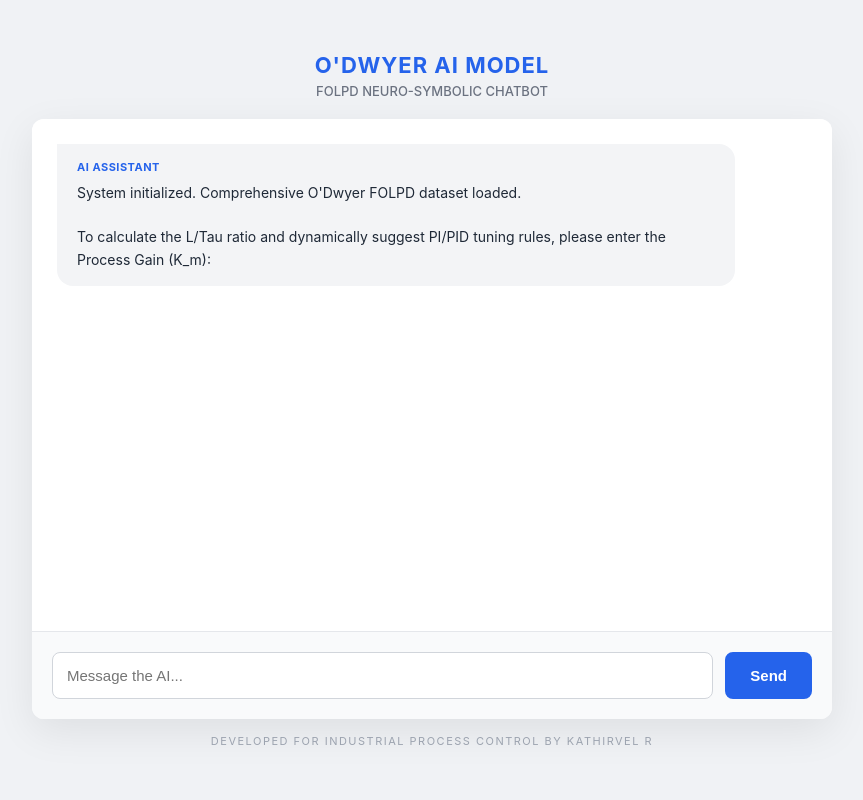
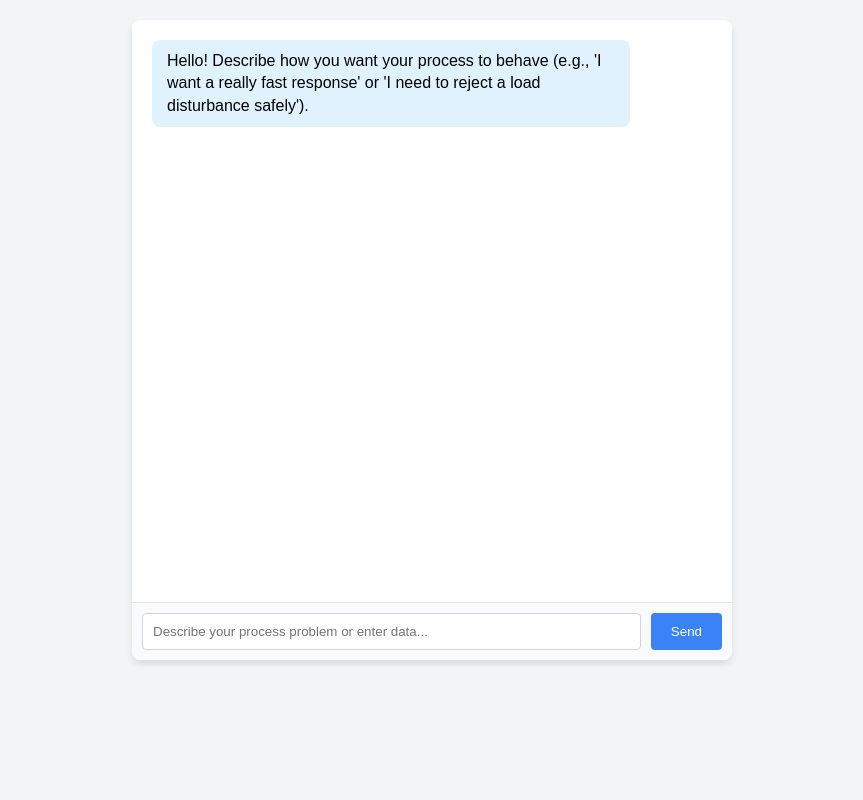
Before and after one commit to RK-kathir/process-control-project, a Flask app: page / in a window 1280 px wide. Shown: the whole page, without its empty margins (208-1071 px from the left). Run offline with Flask 3, Linux system fonts and the light colour scheme.

Commit message:
Update index.html

```diff
--- a/templates/index.html
+++ b/templates/index.html
@@ -3,203 +3,101 @@
 <head>
     <meta charset="UTF-8">
     <meta name="viewport" content="width=device-width, initial-scale=1.0">
-    <title>O'Dwyer SLM | Process Control</title>
+    <title>AI Process Control Tuner</title>
     <style>
-        body { font-family: -apple-system, BlinkMacSystemFont, "Segoe UI", Roboto, Helvetica, Arial, sans-serif; background-color: #f0f2f5; color: #1a1a1a; display: flex; flex-direction: column; align-items: center; justify-content: center; height: 100vh; margin: 0; }
-        .header { text-align: center; margin-bottom: 20px; }
-        .header h1 { margin: 0; color: #2563eb; font-size: 22px; text-transform: uppercase; letter-spacing: 1px; }
-        .header p { margin: 5px 0 0 0; color: #6b7280; font-size: 13px; font-weight: 500; }
-
-        .chat-container { width: 95%; max-width: 800px; background: #ffffff; border-radius: 12px; box-shadow: 0 12px 40px rgba(0,0,0,0.08); display: flex; flex-direction: column; height: 75vh; overflow: hidden; }
-        .chat-log { flex-grow: 1; overflow-y: auto; padding: 25px; background: #ffffff; font-size: 14px; line-height: 1.6; }
-
-        .bot-msg { background-color: #f3f4f6; color: #1f2937; padding: 15px 20px; border-radius: 0px 16px 16px 16px; margin-bottom: 20px; max-width: 85%; align-self: flex-start; }
-        .user-msg { background-color: #2563eb; color: #ffffff; padding: 12px 20px; border-radius: 16px 0px 16px 16px; margin-bottom: 20px; max-width: 80%; align-self: flex-end; margin-left: auto; }
-
-        .ai-label { font-weight: bold; color: #2563eb; font-size: 11px; margin-bottom: 5px; text-transform: uppercase; letter-spacing: 0.5px; }
-
-        .rules-grid { display: grid; grid-template-columns: 1fr; gap: 15px; margin-top: 15px; }
-        .rule-card { background: #ffffff; border: 1px solid #e5e7eb; border-radius: 8px; padding: 15px; box-shadow: 0 2px 5px rgba(0,0,0,0.02); }
-        .rule-title { font-weight: bold; color: #111827; font-size: 15px; border-bottom: 1px solid #e5e7eb; padding-bottom: 8px; margin-bottom: 10px; }
-        .adv-text { color: #059669; font-size: 13px; margin: 8px 0; }
-        .dis-text { color: #dc2626; font-size: 13px; margin: 8px 0; }
-
-        .select-btn { width: 100%; padding: 10px; background: #2563eb; color: white; border: none; border-radius: 6px; font-weight: 600; cursor: pointer; margin-top: 10px; transition: background 0.2s; }
-        .select-btn:hover { background: #1d4ed8; }
-
-        .math-box { font-family: "Courier New", Courier, monospace; background: #1f2937; color: #10b981; padding: 15px; border-radius: 6px; margin-top: 10px; font-size: 13px;}
-        .insight-box { background: #e0f2fe; border-left: 4px solid #0284c7; padding: 12px; margin-top: 15px; border-radius: 4px; font-size: 13.5px; color: #0369a1; }
-
-        .input-area { display: flex; padding: 20px; background: #f9fafb; border-top: 1px solid #e5e7eb; gap: 12px; }
-        input { flex-grow: 1; padding: 14px; border-radius: 8px; border: 1px solid #d1d5db; background: #ffffff; color: #111827; font-size: 15px; transition: border 0.3s; }
-        input:focus { outline: none; border-color: #2563eb; box-shadow: 0 0 0 3px rgba(37,99,235,0.1); }
-        button#submit-btn { padding: 0 25px; background: #2563eb; color: white; font-weight: bold; font-size: 15px; cursor: pointer; border: none; border-radius: 8px; transition: background 0.2s; }
-        button#submit-btn:hover { background: #1d4ed8; }
-
-        .footer { margin-top: 15px; font-size: 11px; color: #9ca3af; text-align: center; letter-spacing: 1.5px; text-transform: uppercase; }
+        body { font-family: Arial, sans-serif; background-color: #f3f4f6; margin: 0; padding: 20px; display: flex; justify-content: center; }
+        .chat-container { width: 100%; max-width: 600px; background: white; border-radius: 8px; box-shadow: 0 4px 6px rgba(0,0,0,0.1); overflow: hidden; display: flex; flex-direction: column; height: 80vh; }
+        .chat-box { flex: 1; padding: 20px; overflow-y: auto; border-bottom: 1px solid #e5e7eb; }
+        .message { margin-bottom: 15px; padding: 10px 15px; border-radius: 8px; max-width: 80%; line-height: 1.4; }
+        .bot-msg { background: #e0f2fe; align-self: flex-start; }
+        .user-msg { background: #3b82f6; color: white; align-self: flex-end; margin-left: auto; }
+        .input-area { display: flex; padding: 10px; background: #f9fafb; }
+        input { flex: 1; padding: 10px; border: 1px solid #d1d5db; border-radius: 4px; outline: none; }
+        button { padding: 10px 20px; background: #3b82f6; color: white; border: none; border-radius: 4px; margin-left: 10px; cursor: pointer; }
+        button:hover { background: #2563eb; }
     </style>
 </head>
 <body>
 
-<div class="header">
-    <h1>O'Dwyer AI Model</h1>
-    <p>FOLPD NEURO-SYMBOLIC CHATBOT</p>
-</div>
-
 <div class="chat-container">
-    <div class="chat-log" id="chatLog"></div>
+    <div class="chat-box" id="chatBox"></div>
     <div class="input-area">
-        <input type="text" id="userInput" placeholder="Message the AI..." onkeypress="handleEnter(event)" autocomplete="off">
-        <button id="submit-btn" onclick="handleUserInput()">Send</button>
+        <input type="text" id="userInput" placeholder="Describe your process problem or enter data..." onkeypress="handleEnter(event)">
+        <button onclick="processInput()">Send</button>
     </div>
 </div>
 
-<div class="footer">
-    DEVELOPED FOR INDUSTRIAL PROCESS CONTROL BY KATHIRVEL R
-</div>
-
 <script>
-    const chatLog = document.getElementById('chatLog');
+    const chatBox = document.getElementById('chatBox');
     const userInput = document.getElementById('userInput');
 
-    let currentState = 'ASK_KM';
+    let state = 'ASK_INTENT';
     let processData = { km: null, tm: null, taum: null };
+    let selectedRuleId = null;
 
+    function addMsg(text, sender) {
+        const div = document.createElement('div');
+        div.className = `message ${sender}-msg`;
+        div.innerHTML = text;
+        chatBox.appendChild(div);
+        chatBox.scrollTop = chatBox.scrollHeight;
+    }
+
+    // Initial Greeting
     setTimeout(() => {
-        addBotMessage("System initialized. Comprehensive O'Dwyer FOLPD dataset loaded.<br><br>To calculate the L/Tau ratio and dynamically suggest PI/PID tuning rules, please enter the Process Gain (K_m):");
+        addMsg("Hello! Describe how you want your process to behave (e.g., 'I want a really fast response' or 'I need to reject a load disturbance safely').", 'bot');
     }, 500);
 
-    function addBotMessage(msg) {
-        chatLog.innerHTML += `<div class="bot-msg"><div class="ai-label">AI Assistant</div>${msg}</div>`;
-        scrollToBottom();
-    }
+    function handleEnter(e) { if (e.key === 'Enter') processInput(); }
 
-    function addUserMessage(msg) {
-        chatLog.innerHTML += `<div class="user-msg">${msg}</div>`;
-        scrollToBottom();
-    }
+    async function processInput() {
+        const text = userInput.value.trim();
+        if (!text) return;
 
-    function scrollToBottom() {
-        chatLog.scrollTop = chatLog.scrollHeight;
-    }
-
-    function handleEnter(e) {
-        if (e.key === 'Enter') handleUserInput();
-    }
-
-    async function handleUserInput() {
-        const input = userInput.value.trim();
-        if (!input) return;
-
-        addUserMessage(input);
+        addMsg(text, 'user');
         userInput.value = '';
 
-        if (currentState === 'ASK_KM') {
-            processData.km = input;
-            addBotMessage(`Recorded K_m = ${input}.<br>Next, enter the Time Constant (T_m) in seconds:`);
-            currentState = 'ASK_TM';
-        }
-        else if (currentState === 'ASK_TM') {
-            processData.tm = input;
-            addBotMessage(`Recorded T_m = ${input}s.<br>Finally, enter the Dead Time (tau_m) in seconds:`);
-            currentState = 'ASK_TAUM';
-        }
-        else if (currentState === 'ASK_TAUM') {
-            processData.taum = input;
-            addBotMessage("Parameters mapped. Analyzing process geometry against O'Dwyer bounds...");
-            currentState = 'WAITING_FOR_SELECTION';
-            await analyzeProcess();
-        }
-        else if (currentState === 'RESET') {
-            processData.km = input;
-            addBotMessage(`Recorded K_m = ${input}.<br>Next, enter the Time Constant (T_m) in seconds:`);
-            currentState = 'ASK_TM';
-        }
-    }
-
-    async function analyzeProcess() {
-        try {
-            const response = await fetch('/api/analyze', {
+        if (state === 'ASK_INTENT') {
+            addMsg("<i>Analyzing your request with AI...</i>", 'bot');
+            const res = await fetch('/api/chat', {
                 method: 'POST',
                 headers: { 'Content-Type': 'application/json' },
-                body: JSON.stringify({ km: processData.km, tm: processData.tm, taum: processData.taum })
+                body: JSON.stringify({ message: text })
             });
-            const data = await response.json();
+            const data = await res.json();
 
-            if(data.status === "error") {
-                addBotMessage(`Calculation Error: ${data.message}. Enter K_m to restart.`);
-                currentState = 'RESET';
-                return;
-            }
+            selectedRuleId = data.rule_id;
+            addMsg(`<b>AI Diagnosis:</b><br><span style="color:#059669">${data.explanation}</span><br><br><b>Selected Rule:</b> ${data.rule_name}<br><br>${data.next_step}`, 'bot');
+            state = 'ASK_KM';
+        }
+        else if (state === 'ASK_KM') {
+            processData.km = text;
+            addMsg(`Recorded K_m = ${text}. Now, enter the Time Constant (T_m):`, 'bot');
+            state = 'ASK_TM';
+        }
+        else if (state === 'ASK_TM') {
+            processData.tm = text;
+            addMsg(`Recorded T_m = ${text}. Finally, enter the Dead Time (tau_m):`, 'bot');
+            state = 'ASK_TAUM';
+        }
+        else if (state === 'ASK_TAUM') {
+            processData.taum = text;
+            addMsg(`<i>Calculating parameters...</i>`, 'bot');
 
-            let msg = `<b>Analysis Complete.</b><br>Calculated L/Tau Ratio: <b>${data.ratio}</b><br><br>`;
-
-            if (data.suitable_rules.length === 0) {
-                msg += "This L/Tau ratio falls completely outside the bounds of the FOLPD dataset. Enter a new K_m to restart.";
-                addBotMessage(msg);
-                currentState = 'RESET';
-                return;
-            }
-
-            msg += "Based on this specific ratio, here are the applicable tuning rules. Review the advantages and disadvantages before making a selection:";
-            addBotMessage(msg);
-
-            let gridHtml = '<div class="rules-grid">';
-            data.suitable_rules.forEach(rule => {
-                gridHtml += `
-                    <div class="rule-card">
-                        <div class="rule-title">⚙️ ${rule.name}</div>
-                        <div class="adv-text"><b>ADVANTAGE:</b> ${rule.advantages}</div>
-                        <div class="dis-text"><b>DISADVANTAGE:</b> ${rule.disadvantages}</div>
-                        <button class="select-btn" onclick="executeMath('${rule.id}', '${rule.name}')">Apply Rule to My Parameters</button>
-                    </div>
-                `;
-            });
-            gridHtml += '</div>';
-            chatLog.innerHTML += `<div class="bot-msg" style="background:transparent; padding:0; box-shadow:none;">${gridHtml}</div>`;
-            scrollToBottom();
-
-        } catch (error) {
-            addBotMessage("Server connection lost. Please restart the backend.");
-        }
-    }
-
-    async function executeMath(ruleId, ruleName) {
-        addBotMessage(`Selection acknowledged: <b>${ruleName}</b>. Retrieving symbolic equations and evaluating insights for your specific process...`);
-
-        try {
-            const response = await fetch('/api/calculate', {
+            const res = await fetch('/api/calculate', {
                 method: 'POST',
                 headers: { 'Content-Type': 'application/json' },
-                body: JSON.stringify({ km: processData.km, tm: processData.tm, taum: processData.taum, rule_id: ruleId })
+                body: JSON.stringify({ rule_id: selectedRuleId, ...processData })
             });
-            const data = await response.json();
+            const result = await res.json();
 
-            if(data.status === "success") {
-                let output = `
-                    <div class="math-box">
-                        [Equations Executed]<br>
-                        K_c = ${data.kc_eq}<br>
-                        T_i = ${data.ti_eq}<br>
-                        T_d = ${data.td_eq}<br><br>
-                        [Final PI/PID Parameters]<br>
-                        Proportional Gain (K_c) = ${data.kc}<br>
-                        Integral Time (T_i)     = ${data.ti} sec<br>
-                        Derivative Time (T_d)   = ${data.td} sec
-                    </div>
-                    <div class="insight-box">
-                        ${data.insight}
-                    </div><br>
-                    Session complete. If you wish to analyze a new process, simply type the new K_m.
-                `;
-                addBotMessage(output);
-            } else {
-                addBotMessage(`Math Error: ${data.message}`);
-            }
-            currentState = 'RESET';
-        } catch (error) {
-            addBotMessage("Failed to execute math engine.");
-            currentState = 'RESET';
+            addMsg(`<b>Results for ${result.rule_name}:</b><br>Proportional Gain (Kc): <b>${result.kc}</b><br>Integral Time (Ti): <b>${result.ti}</b><br><br><i>Type anything to start a new calculation.</i>`, 'bot');
+            state = 'RESET';
+        }
+        else if (state === 'RESET') {
+            state = 'ASK_INTENT';
+            processData = { km: null, tm: null, taum: null };
+            addMsg("Describe your next process control goal:", 'bot');
         }
     }
 </script>
```
